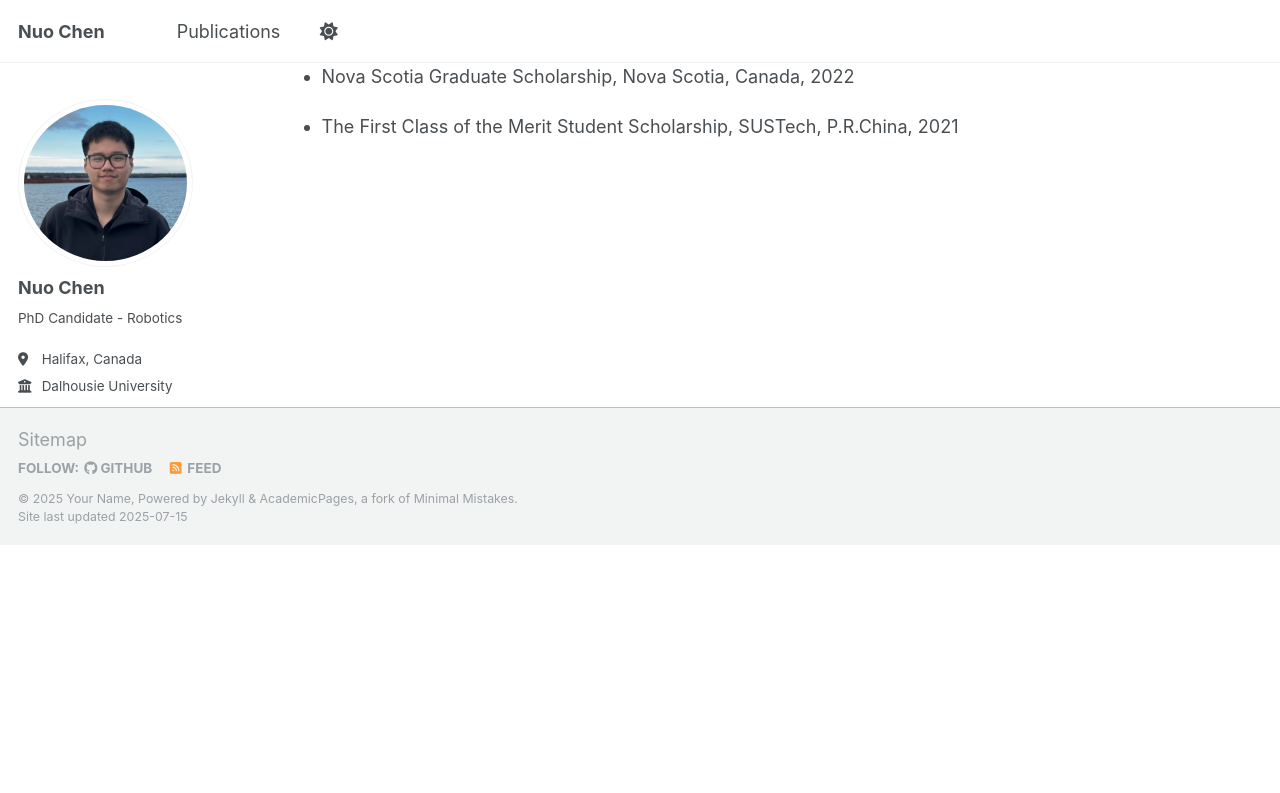
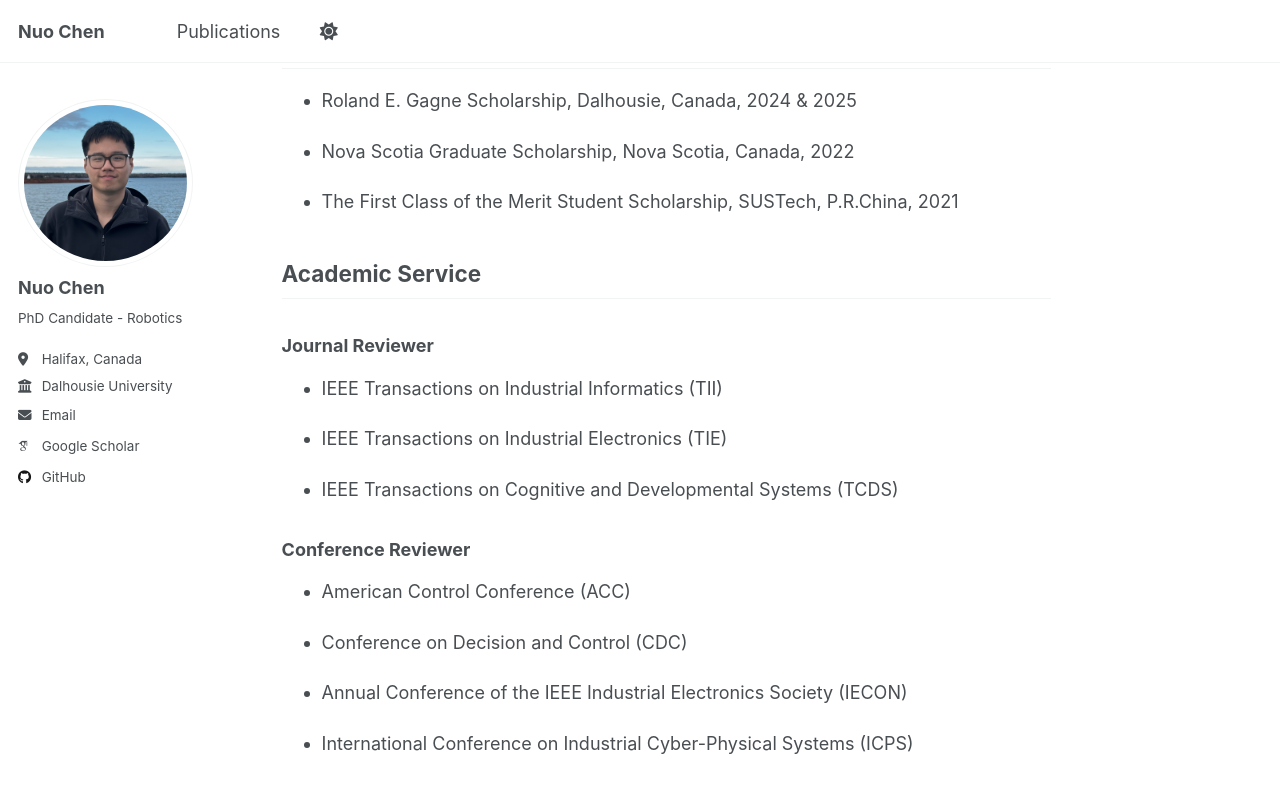
Before and after one commit to NuoChen1999/nuochen1999.github.io, a Jekyll site: the page built from _pages/about.md, in a window 1280 px wide and 900 px high, scrolled down 683 px. Shown: the top 793 px of the window. Built offline with Jekyll 4.4.1, drawn with Linux system fonts in a browser that asks for light colours; some web fonts are replaced; a script that is not in the unit is left out; before the commit the page ends 1228 px from its top, so only the background shows below that.

Commit message:
Update about.md

```diff
--- a/_pages/about.md
+++ b/_pages/about.md
@@ -14,7 +14,7 @@ Prior to that, I received my M.A.Sc degree from Dalhousie University in Mechanic
 <a href="https://www.sustech.edu.cn/en/faculties/fuchenglong.html" style="color: inherit; text-decoration: none;">Chenglong Fu</a>.
 </p>
 
-# Education Experiences
+## Education Experiences
 <!-- Dalhousie PhD -->
 <div style="width:100%; max-width:700px; display:table; line-height: 1.6; margin-bottom: 10px;">
   <div style="display:table-cell; width:120px; text-align:center; vertical-align:middle;">
@@ -51,9 +51,26 @@ Prior to that, I received my M.A.Sc degree from Dalhousie University in Mechanic
   </div>
 </div>
 
-# Honors and Awards
+## Honors and Awards
 - Roland E. Gagne Scholarship, Dalhousie, Canada, 2024 & 2025
 
 - Nova Scotia Graduate Scholarship, Nova Scotia, Canada, 2022
 
 - The First Class of the Merit Student Scholarship, SUSTech, P.R.China, 2021
+
+## Academic Service
+### Journal Reviewer
+- IEEE Transactions on Industrial Informatics (TII)
+
+- IEEE Transactions on Industrial Electronics (TIE)
+
+- IEEE Transactions on Cognitive and Developmental Systems (TCDS)
+
+### Conference Reviewer
+- American Control Conference (ACC)
+
+- Conference on Decision and Control (CDC)
+
+- Annual Conference of the IEEE Industrial Electronics Society (IECON)
+
+- International Conference on Industrial Cyber-Physical Systems (ICPS)
```
